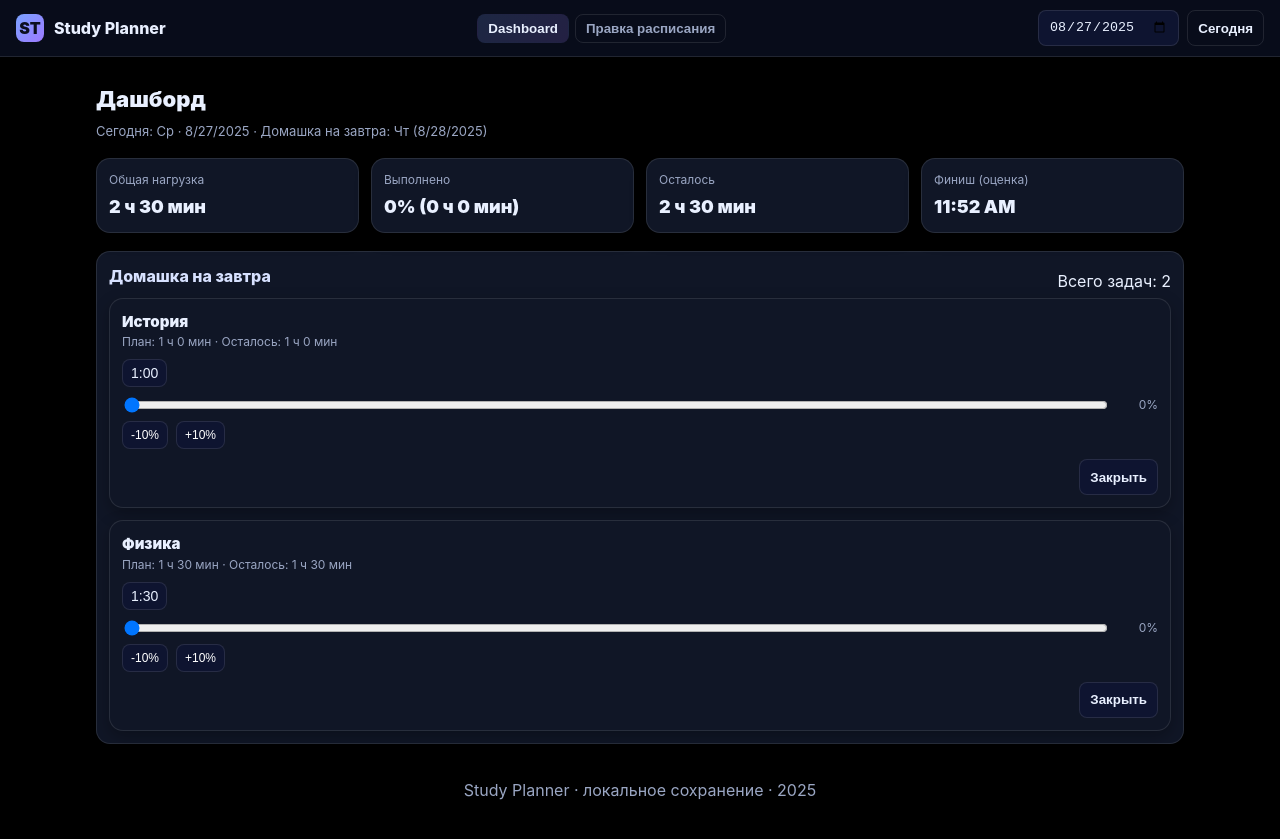
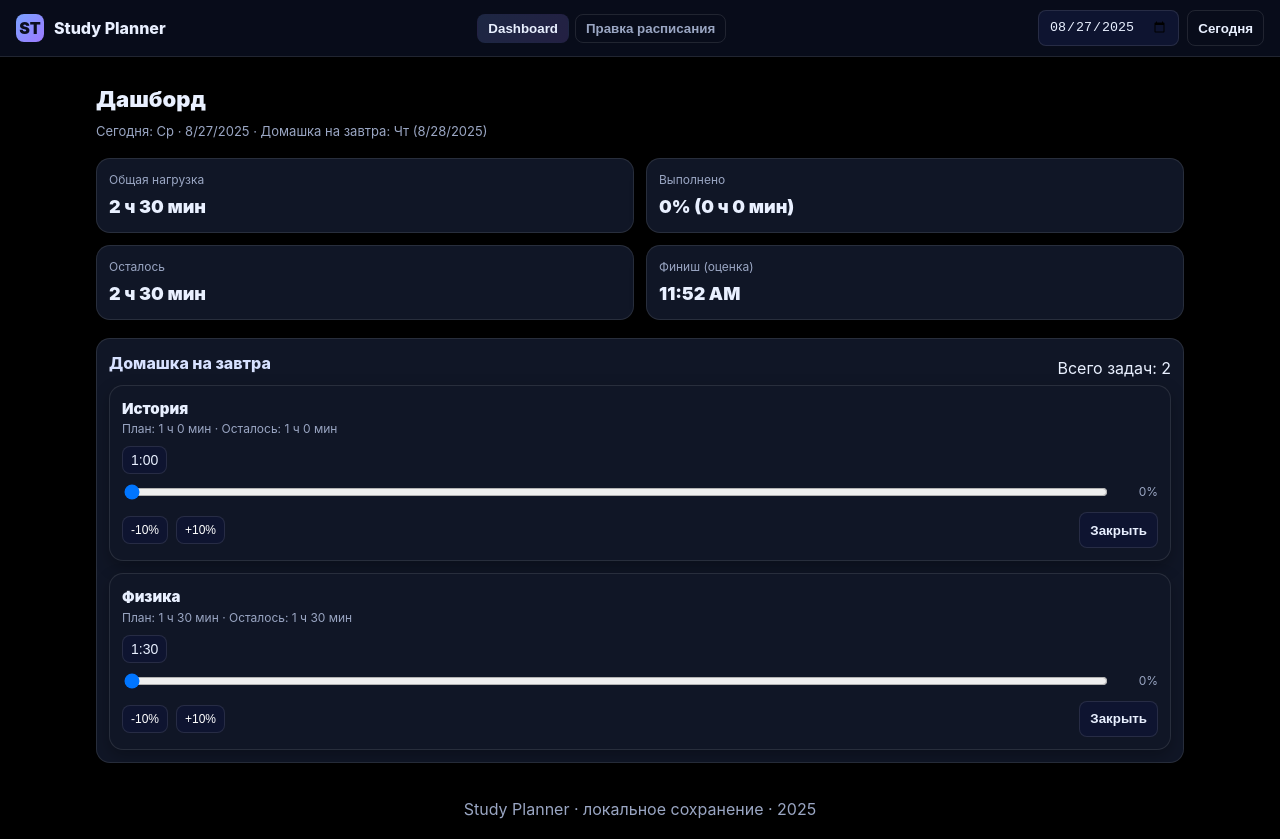
Before and after one commit to gungunda/alex-mvp, a React (Vite) app: page / in a window 1280 px wide. Built offline with nearby package versions, Linux system fonts and the light colour scheme.

Commit message:
Dashboard columns fixed

```diff
--- a/src/components/TaskCard.tsx
+++ b/src/components/TaskCard.tsx
@@ -97,7 +97,7 @@ export default function TaskCard({
               type="range"
               min={0}
               max={100}
-              step={10}                      // важное: шаг в 10%
+              step={10}                      // шаг в 10%
               value={progress}
               onChange={handleRangeChange}
               onMouseUp={handleRangeMouseUp} // добиваем к ближайшим 10 при отпускании
@@ -107,19 +107,20 @@ export default function TaskCard({
             <span className="progress-percent">{progress}%</span>
           </div>
 
-          {/* только кнопки +/-10% по требованию */}
-          <div className="pills">
+          {/* ЕДИНЫЙ ГОРИЗОНТАЛЬНЫЙ РЯД: слева -10/+10, справа Закрыть/Вернуть */}
+          <div className="task-actions-row">
+            <div className="pills" style={{ marginTop: 0 }}>
               <button className="pill" onClick={dec10}>-10%</button>
               <button className="pill" onClick={inc10}>+10%</button>
             </div>
 
-          {/* закрыть / вернуть */}
-          <div style={{ marginTop: 10, display: "flex", justifyContent: "flex-end" }}>
+            <div>
               {!closed ? (
                 <button className="button" onClick={() => onToggleClosed(true)}>Закрыть</button>
               ) : (
                 <button className="button" onClick={() => onToggleClosed(false)}>Вернуть</button>
               )}
+            </div>
           </div>
         </div>
 
--- a/src/pages/Dashboard.tsx
+++ b/src/pages/Dashboard.tsx
@@ -125,12 +125,20 @@ export default function Dashboard({
       <div className="h1">Дашборд</div>
       <div className="kicker">Сегодня: {weekdayRu[weekday]} · {today.toLocaleDateString()} · Домашка на завтра: {weekdayRu[tomorrowWeekday]} ({tomorrow.toLocaleDateString()})</div>
 
-      <div className="grid cols-4" style={{ marginTop:16 }}>
-        <div className="card"><div className="card-body stat"><div className="label">Общая нагрузка</div><div className="value">{fmtMinutesLong(Math.round(plannedAll))}</div></div></div>
-        <div className="card"><div className="card-body stat"><div className="label">Выполнено</div><div className="value">{percent}% ({fmtMinutesLong(Math.round(doneAll))})</div></div></div>
-        <div className="card"><div className="card-body stat"><div className="label">Осталось</div><div className="value">{fmtMinutesLong(Math.round(remainingOpen))}</div></div></div>
-        <div className="card"><div className="card-body stat"><div className="label">Финиш (оценка)</div><div className="value">{(remainingOpen<=0? new Date() : (new Date(new Date().getTime() + remainingOpen*60000))).toLocaleTimeString([], {hour:"2-digit", minute:"2-digit"})}</div></div></div>
+    {/* Метрики — фиксированная сетка 2 колонки (левая: Общая/Осталось, правая: Выполнено/Финиш) */}
+    <div className="stats-fixed">
+      <div className="stats-row">
+        <div className="stats-col">
+          <div className="card"><div className="card-body stat"><div className="label">Общая нагрузка</div><div className="value">{fmtMinutesLong(Math.round(plannedAll))}</div></div></div>
+          <div className="card"><div className="card-body stat"><div className="label">Осталось</div><div className="value">{fmtMinutesLong(Math.round(remainingOpen))}</div></div></div>
+        </div>
+        <div className="stats-col">
+          <div className="card"><div className="card-body stat"><div className="label">Выполнено</div><div className="value">{percent}% ({fmtMinutesLong(Math.round(doneAll))})</div></div></div>
+          <div className="card"><div className="card-body stat"><div className="label">Финиш (оценка)</div><div className="value">{eta ? eta.toLocaleTimeString([], {hour:"2-digit", minute:"2-digit"}) : "—"}</div></div></div>
+        </div>
       </div>
+    </div>
+
 
       <div className="card" style={{ marginTop:18 }}>
         <div className="card-body">
--- a/src/styles/index.css
+++ b/src/styles/index.css
@@ -68,3 +68,28 @@ body{margin:0;min-height:100vh;background:#000000;color:var(--text);
 /* Подсветка сумм */
 .sum-strong{font-weight:900}
 .sum-green{color:var(--ok)} .sum-warn{color:var(--warn)} .sum-red{color:var(--danger)}
+/* === Fixed 2-column stats layout for Dashboard === */
+.stats-fixed {
+  margin-top: 16px;
+  overflow-x: auto;          /* если экран совсем узкий — появится горизонтальный скролл, без развала колонок */
+}
+.stats-row {
+  display: flex;
+  gap: 12px;
+  flex-wrap: nowrap;         /* не даём перетекать в одну колонку */
+}
+.stats-col {
+  display: flex;
+  flex-direction: column;
+  gap: 12px;
+  min-width: 80px;          /* чтобы карточки не схлопывались на очень узких экранах */
+  flex: 1 0 0;
+}
+
+/* === Actions row on TaskCard: pills left, close/right aligned === */
+.task-actions-row {
+  margin-top: 10px;
+  display: flex;
+  align-items: center;
+  justify-content: space-between; /* слева шаги, справа закрыть/вернуть */
+}
```
Lines whose indentation alone changed are shown as unchanged.
